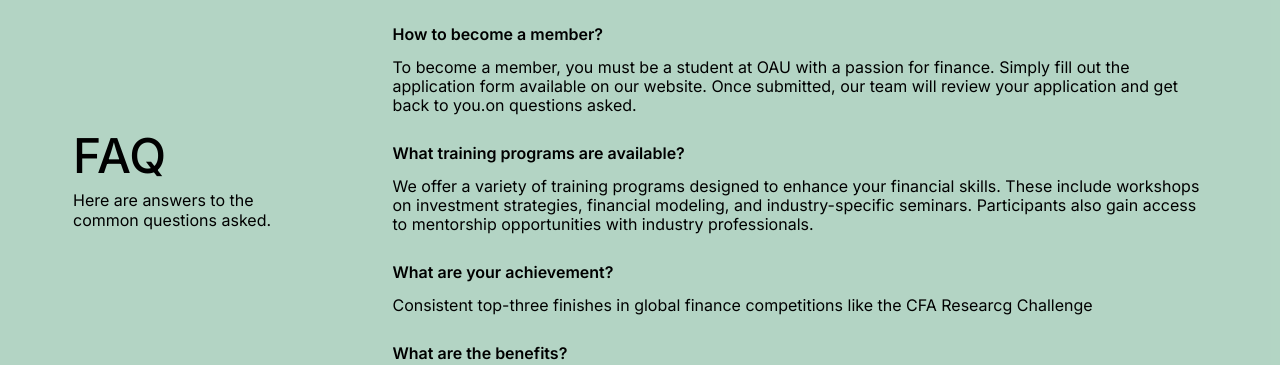
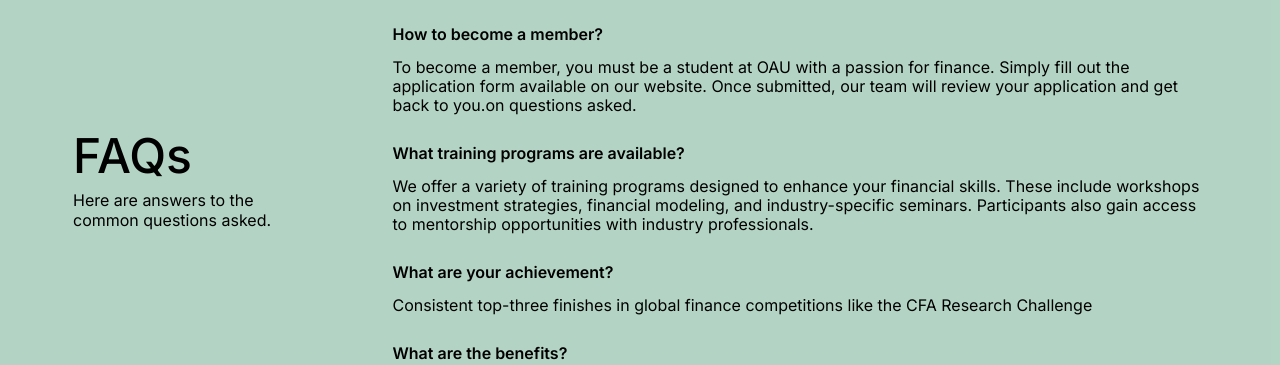
Before and after one commit to kingkreation/bof_oau, a React (Vite) app: page / in a window 1280 px wide. Shown: the part 5880-6245 px from the top of the page. Built offline with nearby package versions, Linux system fonts and the light colour scheme.

Commit message:
update FAQSection.tsx

```diff
--- a/src/pages/Home/FAQSection.tsx
+++ b/src/pages/Home/FAQSection.tsx
@@ -26,7 +26,7 @@ const FAQSection = () => {
     {
       id: "4",
       question: "What are your achievement?",
-      answer: "Consistent top-three finishes in global finance competitions like the CFA Researcg Challenge"
+      answer: "Consistent top-three finishes in global finance competitions like the CFA Research Challenge"
     },
     {
       id: "5",
@@ -42,7 +42,7 @@ const FAQSection = () => {
           {/* Left Section - Title */}
           <div className="flex flex-col justify-start items-start gap-[4px] sm:gap-[6px] w-full lg:w-[600px]">
             <h2 className="font-medium text-center lg:text-left text-text-primary">
-              FAQ
+              FAQs
             </h2>
             <p className="text-base font-normal leading-normal text-center lg:text-left text-text-primary font-[Inter]">
               Here are answers to the common questions asked.
```
